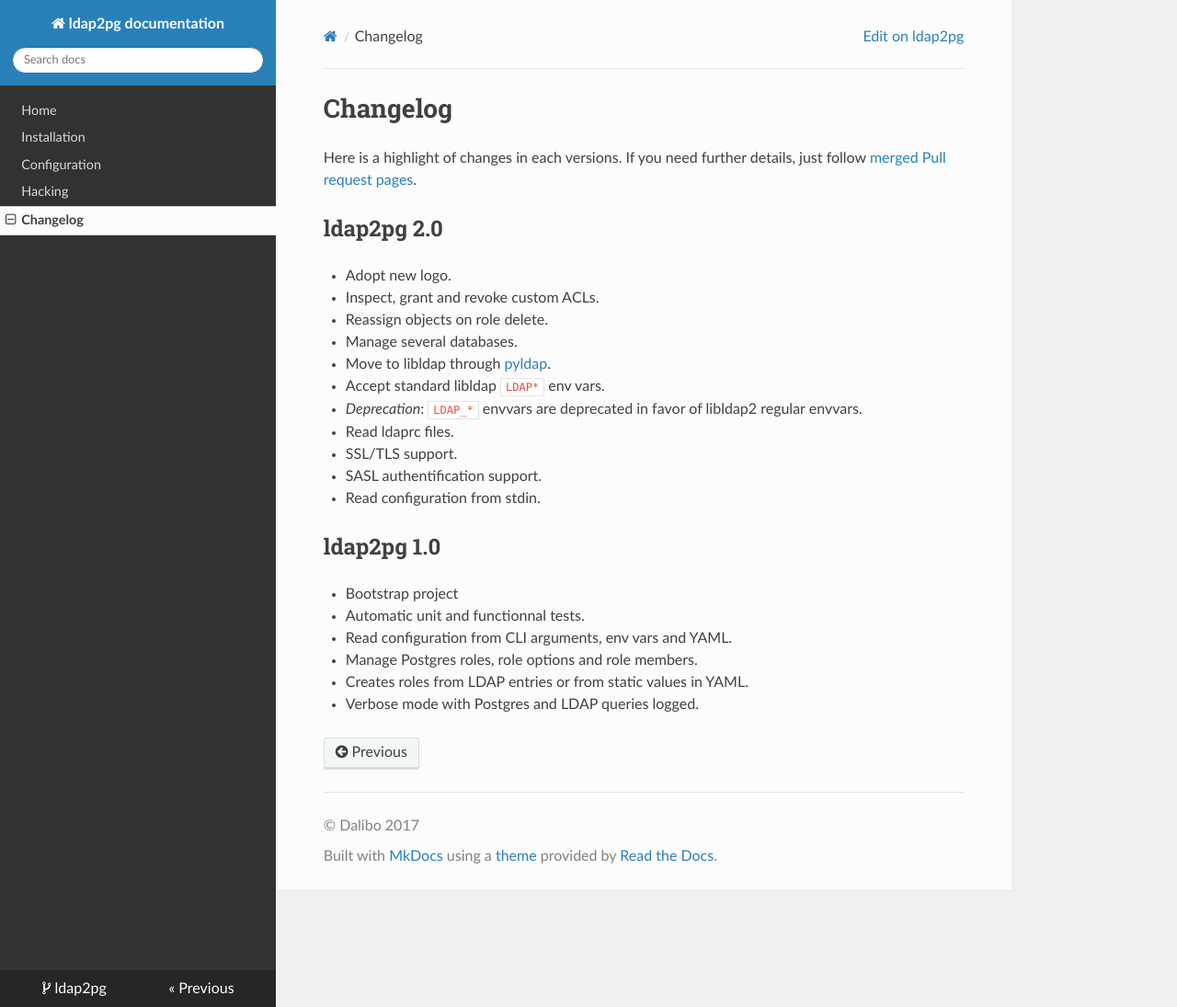
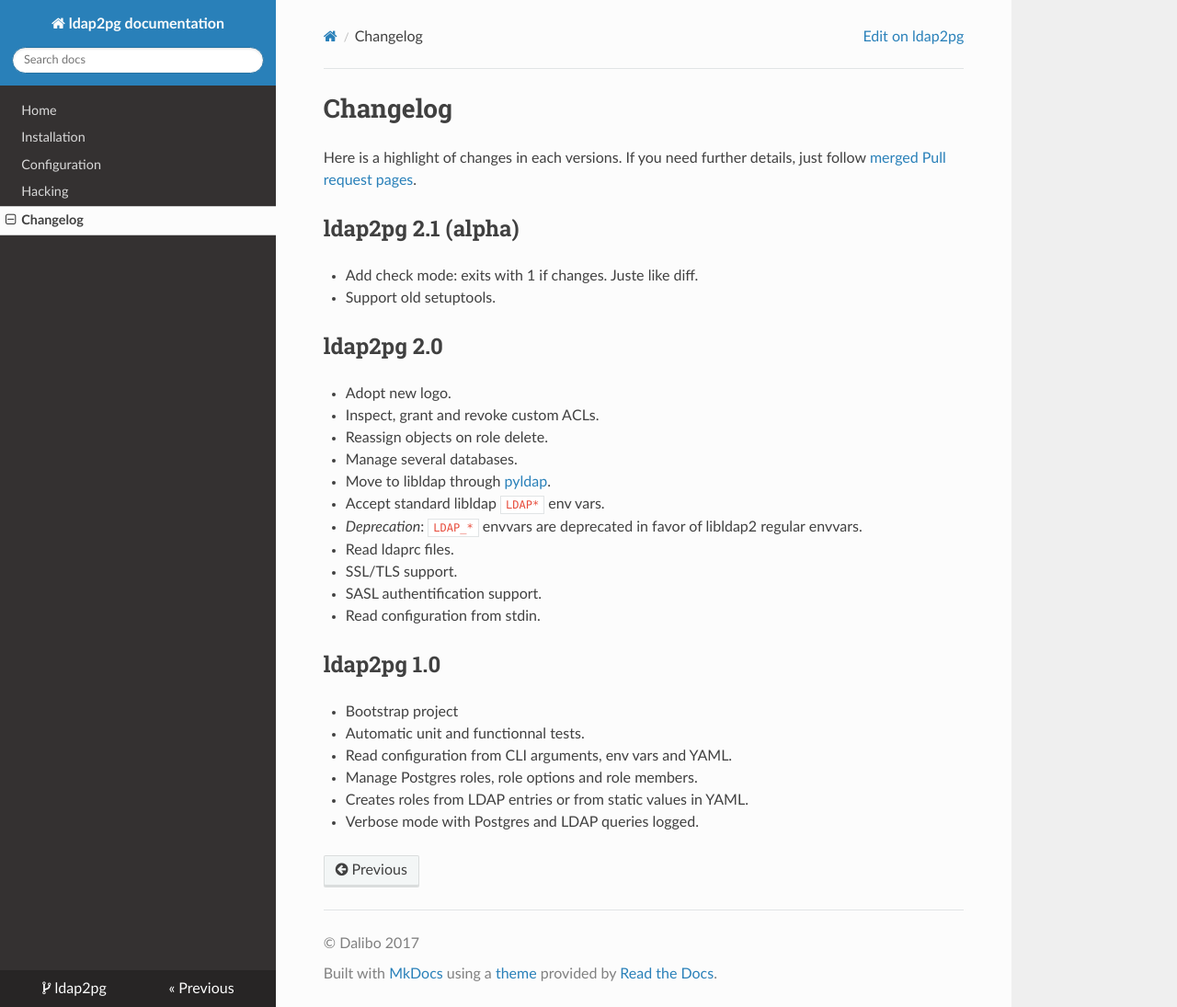
Before and after one commit to dalibo/ldap2pg, an MkDocs documentation site: the page built from docs/changelog.md, in a window 1280 px wide and 1095 px high. Shown: the whole window at 92% size. Built offline with MkDocs 1.6.1, drawn with Linux system fonts in a browser that asks for light colours; nearby versions of some CDN libraries; old or Windows-style settings are respelled for this version of MkDocs.

Commit message:
Add ChangeLog for 2.1

```diff
--- a/docs/changelog.md
+++ b/docs/changelog.md
@@ -6,6 +6,12 @@
 just
 follow
 [merged Pull request pages](https://github.com/dalibo/ldap2pg/pulls?utf8=%E2%9C%93&q=is%3Apr%20is%3Amerged).
+
+
+# ldap2pg 2.1 (alpha)
+
+- Add check mode: exits with 1 if changes. Juste like diff.
+- Support old setuptools.
 
 
 # ldap2pg 2.0
```
